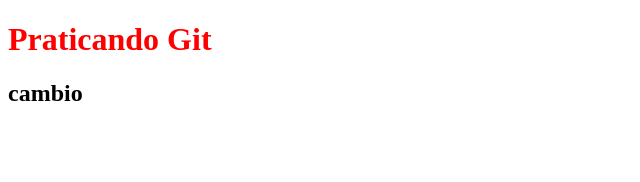
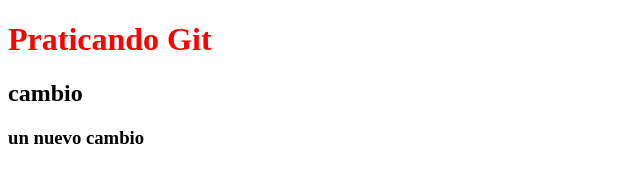
Before and after one commit to Adolfo1997/Practicando, a plain HTML site: page index.html in a window 1280 px wide. Shown: the whole page, without its empty margins (0-640 px from the left). Drawn offline with Linux system fonts and the light colour scheme.

Commit message:
creamos h3

```diff
--- a/index.html
+++ b/index.html
@@ -11,5 +11,6 @@
     <h1>Praticando Git</h1>
 
     <h2>cambio</h2>
+    <h3>un nuevo cambio</h3>
 </body>
 </html>
```
